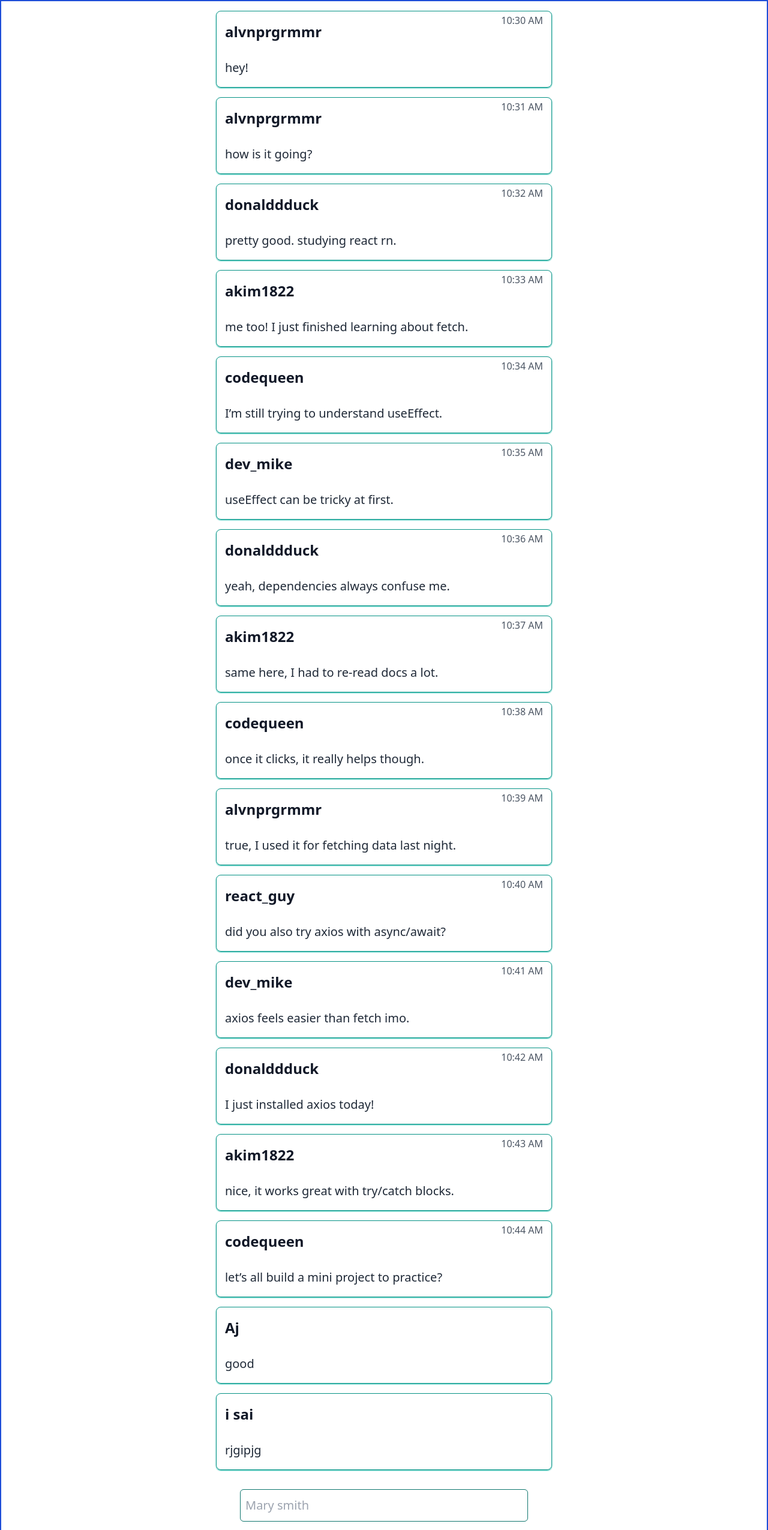
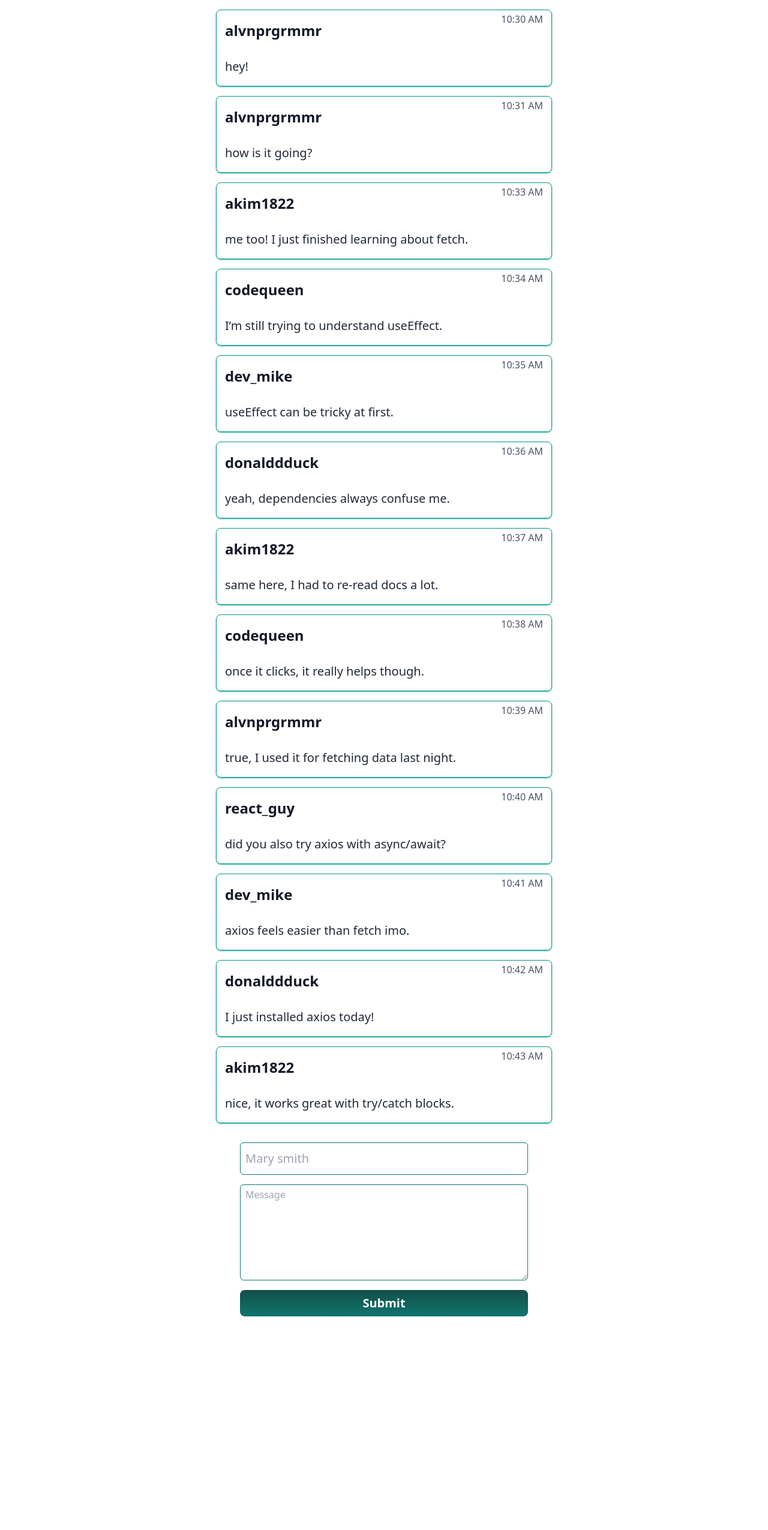
Before and after one commit to Theoneandonlyajcool/Messenger, a React (Vite) app: page / in a window 1280 px wide. Shown: the top 2550 px of the page at 60% size. After the commit the page ends 2226 px from the top, so only its background shows below. Built offline with nearby package versions, Linux system fonts and the light colour scheme; data requests are answered from the project's data file.

Commit message:
Implemented the DELETE request

```diff
--- a/db.json
+++ b/db.json
@@ -11,12 +11,6 @@
       "message": "how is it going?",
       "time": "10:31 AM",
       "id": "c79e"
-    },
-    {
-      "username": "donalddduck",
-      "message": "pretty good. studying react rn.",
-      "time": "10:32 AM",
-      "id": "bfce"
     },
     {
       "username": "akim1822",
@@ -83,22 +77,6 @@
       "message": "nice, it works great with try/catch blocks.",
       "time": "10:43 AM",
       "id": "78b2"
-    },
-    {
-      "username": "codequeen",
-      "message": "let’s all build a mini project to practice?",
-      "time": "10:44 AM",
-      "id": "4e1f"
-    },
-    {
-      "id": "4feb",
-      "username": "Aj",
-      "message": "good"
-    },
-    {
-      "id": "2b4a",
-      "username": "i sai",
-      "message": "rjgipjg"
     }
   ]
 }
--- a/src/App.jsx
+++ b/src/App.jsx
@@ -26,7 +26,7 @@ const App = () => {
     }
   };
 
-  console.log(inputValues);
+  // console.log(inputValues);
 
   // console.log(new Date().getTime());
 
@@ -35,12 +35,12 @@ const App = () => {
   }, []);
 
   const mapped = cardData.map((ele, idx) => {
-    return <Card Data={ele} key={ele.id} />;
+    return <Card Data={ele} key={ele.id} Refresh={Fetch_api} />;
   }, []);
 
   return (
     <div
-      className={`border-2 border-blue-700 ${
+      className={` ${
         spinner ? "h-screen justify-center" : "h-fit"
       } flex flex-col  items-center`}
     >
@@ -71,6 +71,10 @@ const App = () => {
               });
 
               Fetch_api();
+              SetinputValues({
+                Name: "",
+                Text: "",
+              });
             }}
           >
             <input
--- a/src/Components/Card.jsx
+++ b/src/Components/Card.jsx
@@ -3,7 +3,7 @@ import { useState } from "react";
 import { Delete_Api } from "../Services/Fetch_Calls";
 import { data } from "react-router-dom";
 
-const Card = ({ Data }) => {
+const Card = ({ Data, Refresh }) => {
   const [Delete, SetDelete] = useState(false);
   return (
     // Card _cont
@@ -20,10 +20,10 @@ const Card = ({ Data }) => {
         {Delete && (
           <button
             className="absolute bg-gradient-to-tr from-red-600 text-white font-bold px-4 rounded-lg py-1 to-red-900 right-0 bottom-4 flex items-center gap-1"
-            // onClick={() => {
-            //   Delete_Api(Data.id);
-
-            // }}
+            onClick={async () => {
+              Delete_Api(Data.id);
+              Refresh();
+            }}
           >
             Delete <AiFillDelete className="text-2xl text-red-100 font-bold " />
           </button>
--- a/src/Services/Fetch_Calls.js
+++ b/src/Services/Fetch_Calls.js
@@ -4,6 +4,6 @@ export const Fetch_Api_Data = () => {
   fetch(Baseurl, { method: "GET" });
 };
 
-export const Delete_Api = async (CardId) => {
-  fetch(`http://localhost:5000/messages${CardId}`, { method: "DELETE" });
+export const Delete_Api = (CardId) => {
+  fetch(`http://localhost:5000/messages/${CardId}`, { method: "DELETE" });
 };
```
